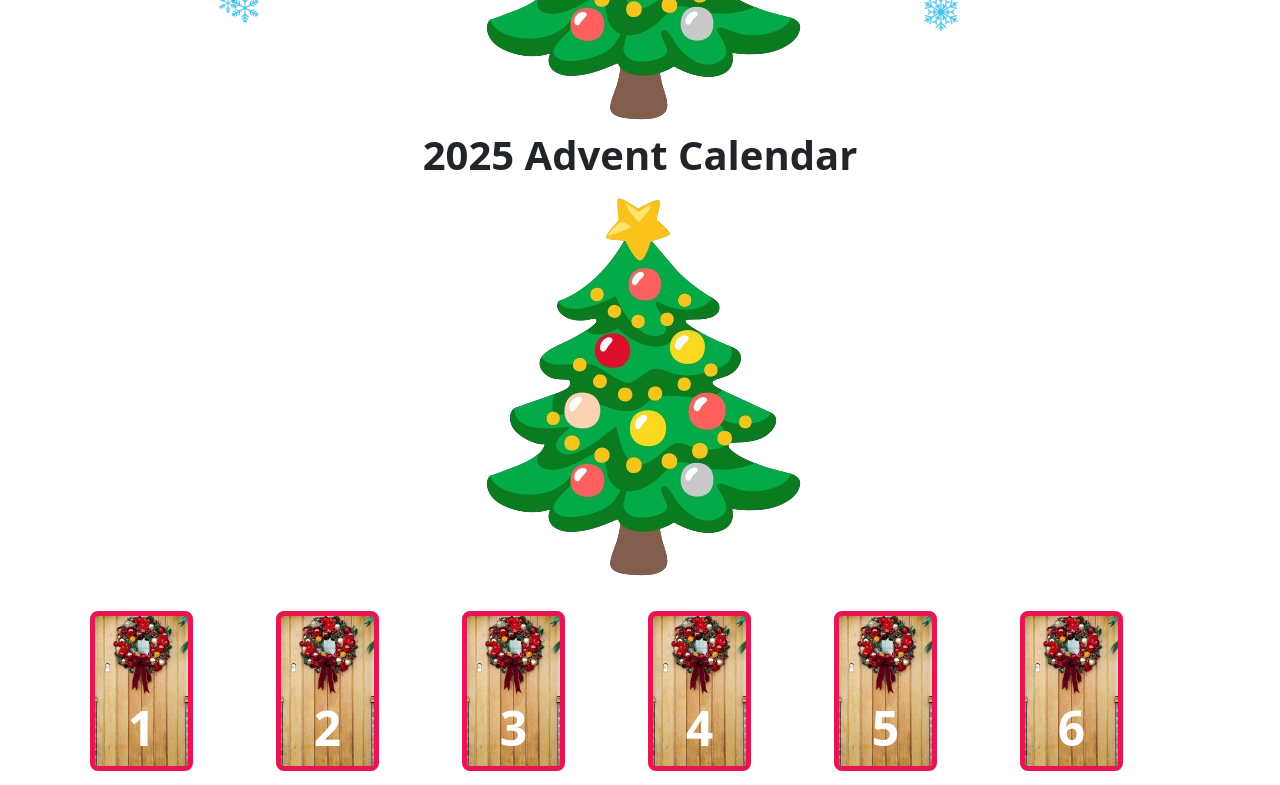
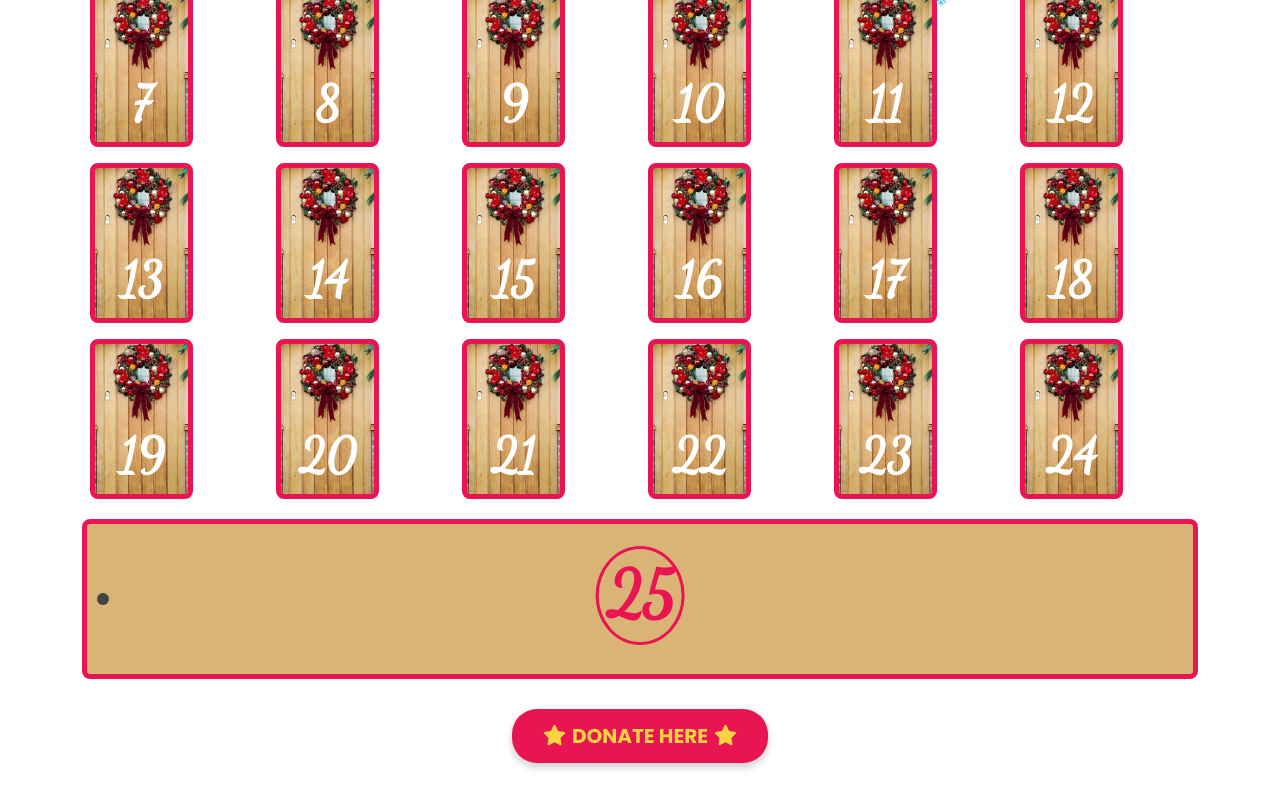
Before and after one commit to AshLaw96/advent-calendar, a React (Create React App) app: page / in a window 1280 px wide. Shown: the part 580-1365 px from the top of the page. Built offline with nearby package versions, Linux system fonts and the light colour scheme.

Commit message:
Add global styles, fonts & install fortawesome

```diff
--- a/package.json
+++ b/package.json
@@ -3,6 +3,8 @@
   "version": "0.1.0",
   "private": true,
   "dependencies": {
+    "@fortawesome/free-solid-svg-icons": "^7.1.0",
+    "@fortawesome/react-fontawesome": "^3.0.0",
     "@testing-library/dom": "^10.4.1",
     "@testing-library/jest-dom": "^6.9.1",
     "@testing-library/react": "^16.3.0",
--- a/public/index.html
+++ b/public/index.html
@@ -24,7 +24,11 @@
       work correctly both with client-side routing and a non-root public URL.
       Learn how to configure a non-root public URL by running `npm run build`.
     -->
-    <title>React App</title>
+    <link
+  href="https://fonts.googleapis.com/css2?family=Poppins:wght@400;500;600;700&family=Dancing+Script:wght@400&display=swap"
+  rel="stylesheet"
+/>
+    <title>Help Lift a Life</title>
   </head>
   <body>
     <noscript>You need to enable JavaScript to run this app.</noscript>
--- a/src/App.css
+++ b/src/App.css
@@ -1,38 +1,106 @@
-.App {
-  text-align: center;
+/* Prevent horizontal overflow */
+* {
+  margin: 0;
+  padding: 0;
+  box-sizing: border-box; /* Ensures padding and borders don't affect the width */
 }
 
-.App-logo {
-  height: 40vmin;
-  pointer-events: none;
+/* Ensure body and html don't exceed 100% width */
+html, body {
+  overflow-x: hidden;
+  width: 100%;
+  position: relative;
 }
 
-@media (prefers-reduced-motion: no-preference) {
-  .App-logo {
-    animation: App-logo-spin infinite 20s linear;
+/* Apply Poppins font for the body text */
+body, button, .btn {
+  font-family: 'Poppins', sans-serif !important;  /* Body text with Poppins */
+}
+
+/* Apply Poppins font for headings */
+h1, h2, h3, h4, h5, h6 {
+  font-family: 'Poppins', sans-serif;  /* Headings with Poppins */
+  font-weight: 700;  /* Bold weight for headings */
+}
+
+/* Apply Dancing Script for festive touch */
+.festive-text {
+  font-family: 'Dancing Script', cursive;
+}
+
+/* Flex container to center everything */
+.title-container {
+  display: flex;                  /* Make it a flex container */
+  justify-content: center;        /* Centers the content horizontally */
+  align-items: center;            /* Vertically align items */
+  gap: 5px;                      /* Space between emojis and title */
+  position: relative;
+}
+
+/* Emoji styling */
+.left-tree-emoji, .right-tree-emoji {
+  font-size: 3rem;                /* Adjust font size of the emoji */
+  width: 35px;                    /* Set width to keep them aligned with title */
+  height: auto;                   /* Maintain aspect ratio */
+  transform: translateY(-6px);  /* Slightly adjust vertical position */
+}
+
+/* Container for the donate button */
+.donate-container {
+  text-align: center;  /* Center the button */
+  margin-top: 30px;  /* Space between Advent Calendar and the donate button */
+  margin-bottom: 20px; /* Space below the donate button */
+}
+
+/* Style for the donate button */
+.donate-button {
+  display: inline-flex;
+  align-items: center;
+  justify-content: center;
+  background-color: #e81552;  /* Red background color */
+  color: #f9d342;  /* Gold text */
+  padding: 12px 25px;
+  font-size: 1.25rem;  /* Adjust font size */
+  font-weight: bold;  /* Make the text bold */
+  text-decoration: none;  /* Remove underline */
+  border-radius: 25px;  /* Rounded corners */
+  box-shadow: 0 4px 8px rgba(0, 0, 0, 0.2);  /* Optional: subtle shadow */
+  transition: background-color 0.3s ease, transform 0.3s ease;  /* Smooth transition */
+  text-transform: uppercase; /* Make text uppercase */
+}
+
+.donate-button:hover {
+  background-color: #17afe0; /* Change to blue on hover */
+  transform: scale(1.05); /* Slightly increase size on hover */
+}
+
+/* Add spacing around the stars */
+.donate-icon {
+  margin: 0 5px; /* Space between the stars and the text */
+}
+
+/* Adjust spacing between title and emojis on mobile screens */
+@media (max-width: 417px) {
+  .title-container {
+    gap: 2px;                   /* Smaller gap between emojis and title */
+  }
+
+  .left-tree-emoji {
+    margin-left: 60px;              /* Decrease margin between emojis and title */
+  }
+
+  .right-tree-emoji {
+    margin-right: 60px;             /* Decrease margin between emojis and title */
   }
 }
 
-.App-header {
-  background-color: #282c34;
-  min-height: 100vh;
-  display: flex;
-  flex-direction: column;
-  align-items: center;
-  justify-content: center;
-  font-size: calc(10px + 2vmin);
-  color: white;
-}
+/* Adjust spacing between title and emojis on small mobile screens */
+@media (max-width: 417px) {
+  .left-tree-emoji {
+    margin-left: 30px;              /* Decrease margin between emojis and title */
+  }
 
-.App-link {
-  color: #61dafb;
-}
-
-@keyframes App-logo-spin {
-  from {
-    transform: rotate(0deg);
-  }
-  to {
-    transform: rotate(360deg);
+  .right-tree-emoji {
+    margin-right: 30px;             /* Decrease margin between emojis and title */
   }
 }
```
